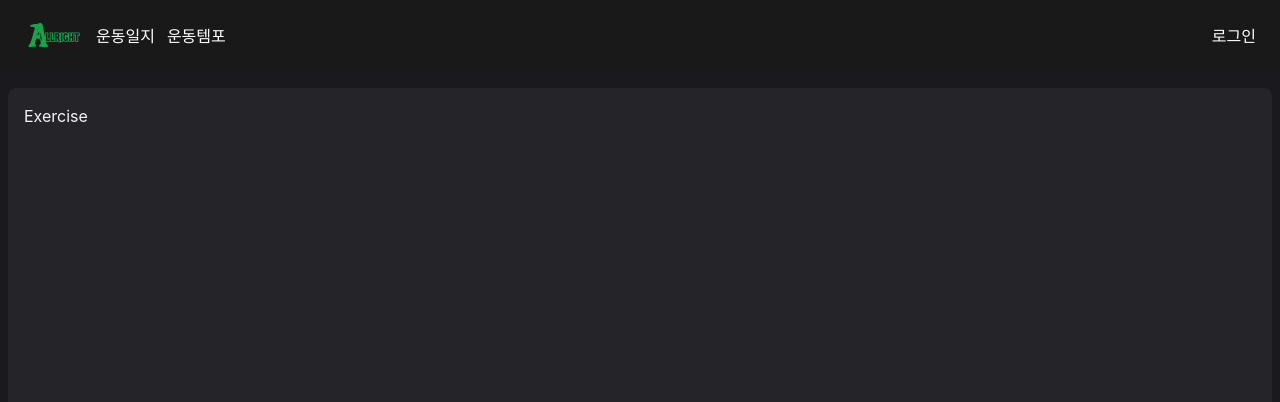
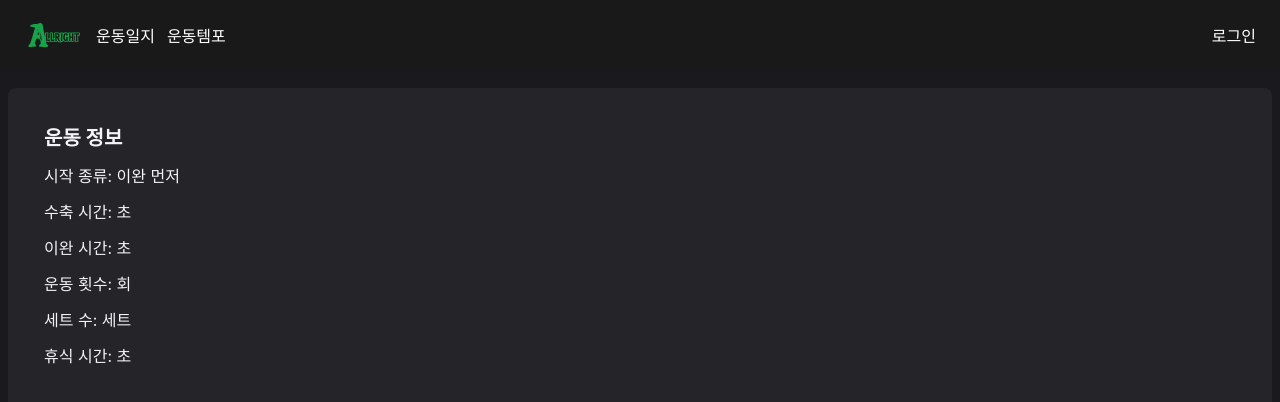
Before and after one commit to whdjh/YepBuddy, a Next.js app in the folder allright_web/: page /tempo/exercise in a window 1280 px wide. Shown: the top 402 px of the page. Built offline with nearby package versions, Linux system fonts and the light colour scheme; a web font is replaced by a local one.

Commit message:
chore: 전역상태관리 확인

```diff
--- a/allright_web/src/app/tempo/exercise/page.tsx
+++ b/allright_web/src/app/tempo/exercise/page.tsx
@@ -1,3 +1,19 @@
+'use client';
+
+import { useTempoStore } from "@/stores/useTempo";
+
 export default function Exercise() {
-  return <div>Exercise</div>;
+  const { selected, tempoFormValues } = useTempoStore();
+
+  return (
+    <div className="p-5 flex flex-col gap-3">
+      <h2 className="text-xl font-bold">운동 정보</h2>
+      <p>시작 종류: {selected === 'concentric' ? '수축 먼저' : '이완 먼저'}</p>
+      <p>수축 시간: {tempoFormValues.eccentric}초</p>
+      <p>이완 시간: {tempoFormValues.concentric}초</p>
+      <p>운동 횟수: {tempoFormValues.reps}회</p>
+      <p>세트 수: {tempoFormValues.sets}세트</p>
+      <p>휴식 시간: {tempoFormValues.rests}초</p>
+    </div>
+  );
 }
```
